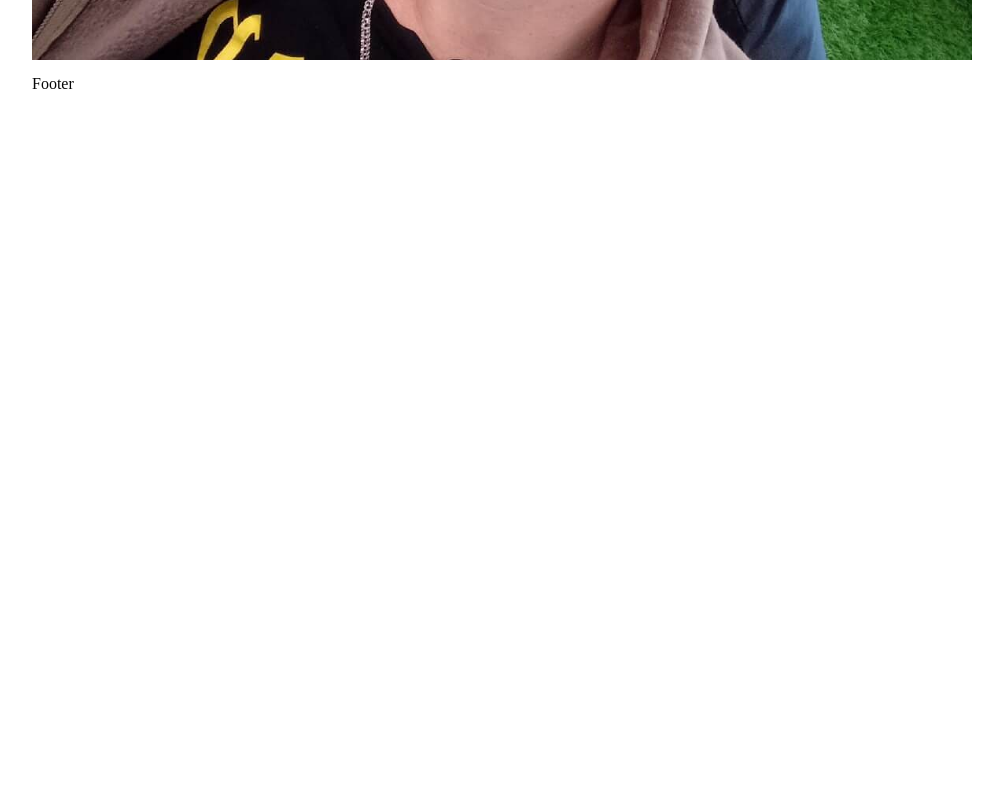
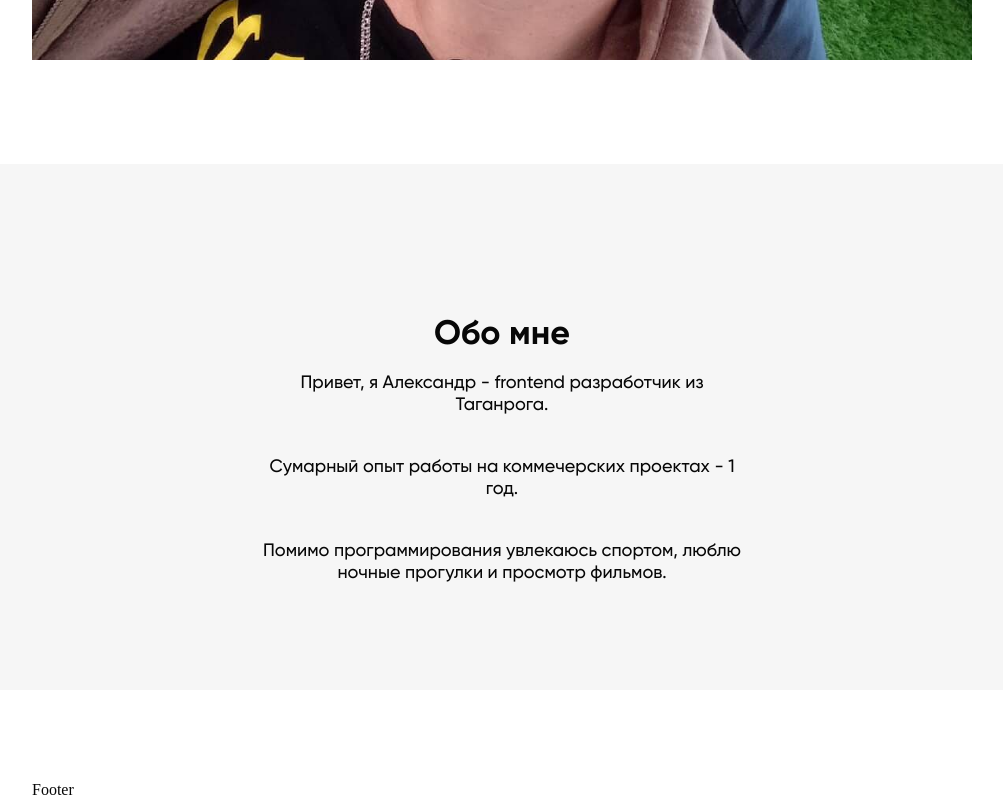
Before and after one commit to alexander962/business-card, a Vue app: page / in a window 1280 px wide. Shown: the part 707-1507 px from the top of the page, without its empty margins (138-1141 px from the left). Before the commit the page ends 800 px from the top, so only its background shows below. Built offline with nearby package versions, Linux system fonts and the light colour scheme.

Commit message:
add About section

```diff
--- /dev/null
+++ b/src/components/Content/About/About.sass
@@ -0,0 +1,31 @@
+@import "src/styles/config"
+
+.about
+  margin: 104px 0 91px
+  padding: 120px 0 107px
+  background: #F6F6F6
+  +max-width($tablet)
+    padding: 32px 35px 30px
+  +max-width($mobile)
+    padding: 45px 30px 40px
+
+  &-wrapper
+    max-width: 940px
+    margin: 0 auto
+    text-align: center
+
+  &__header
+    font: 400 34px/42px 'Gilroy-Bold'
+    text-align: center
+    color: #070707
+    margin-bottom: 17px
+
+  &__text
+    max-width: 485px
+    font: 400 18px/22px 'Gilroy-Medium'
+    text-align: center
+    color: #070707
+    margin: 0 auto 40px auto
+
+    &:last-child
+      margin-bottom: 0
--- /dev/null
+++ b/src/components/Content/About/AboutComponent.vue
@@ -0,0 +1,25 @@
+<template>
+  <div class="about">
+    <div class="about-wrapper">
+      <h2 class="about__header">Обо мне</h2>
+      <p class="about__text">
+        Привет, я Александр - frontend разработчик из Таганрога.
+      </p>
+      <p class="about__text">
+        Сумарный опыт работы на коммечерских проектах - 1 год.
+      </p>
+      <p class="about__text">
+        Помимо программирования увлекаюсь спортом, люблю ночные прогулки и
+        просмотр фильмов.
+      </p>
+    </div>
+  </div>
+</template>
+
+<script>
+export default {
+  name: "AboutComponent",
+};
+</script>
+
+<style lang="sass" scoped src="./About.sass"></style>
--- a/src/components/Content/Content.sass
+++ b/src/components/Content/Content.sass
@@ -1,5 +1,3 @@
 .content
   width: 100%
-  max-width: 940px
-  margin: 0 auto
   flex: 1 0 auto
--- a/src/components/Content/ContentComponent.vue
+++ b/src/components/Content/ContentComponent.vue
@@ -1,22 +1,24 @@
 <template>
   <div class="content">
     <PromoComponent />
+    <AboutComponent />
   </div>
 </template>
 
 <script>
-
 import PromoComponent from "@/components/Content/Promo/PromoComponent";
+import AboutComponent from "@/components/Content/About/AboutComponent";
 
 export default {
-  name: 'ContentComponent',
+  name: "ContentComponent",
   props: {
-    msg: String
+    msg: String,
   },
   components: {
-    PromoComponent
-  }
-}
+    PromoComponent,
+    AboutComponent,
+  },
+};
 </script>
 
 <style lang="sass" scoped src="./Content.sass"></style>
--- a/src/components/Content/Promo/Promo.sass
+++ b/src/components/Content/Promo/Promo.sass
@@ -1,11 +1,13 @@
 @import "src/styles/config"
 
 .promo
+  max-width: 940px
+  margin: 0 auto
   padding: 32px 0 0 0
   +max-width($tablet)
-    padding: 32px 25px 0
+    padding: 32px 35px 0
   +max-width($mobile)
-    padding: 45px 20px 0
+    padding: 45px 30px 0
 
   &-main
     &__text
@@ -72,8 +74,6 @@
       display: block
       margin-left: auto
 
-
-
 .header-mobile
   +max-width($mobile)
     position: absolute
```
